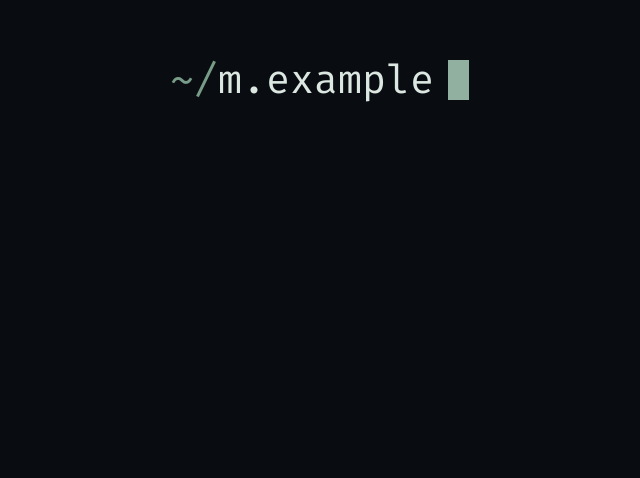
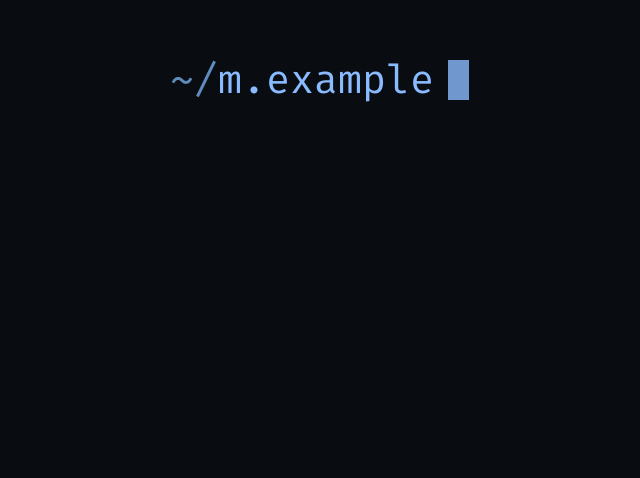
Before and after one commit to yhs785132-code/yhs785132-code.github.io, a plain HTML site: page index.html in a window 1280 px wide. Shown: the part 320-798 px from the top of the page, without its empty margins (313-953 px from the left). Drawn offline with Linux system fonts and the light colour scheme; animation ran at ten frames a second.

Commit message:
Give the intro and Games independent accent colors

```diff
--- a/assets/css/home.css
+++ b/assets/css/home.css
@@ -25,13 +25,14 @@ html:has(.home-page) { color-scheme: dark; }
   display: flex;
   align-items: center;
   margin: 0;
+  color: #8abbff;
   font-size: clamp(24px, 3.2vw, 40px);
   font-weight: 400;
   line-height: 1.4;
   letter-spacing: normal;
 }
-.home-intro h1 > span:first-child { color: #789c88; }
-.terminal-cursor { width: .52em; height: 1em; margin-left: .35em; background: #b3d9c3; opacity: .8; }
+.home-intro h1 > span:first-child { color: #608cbd; }
+.terminal-cursor { width: .52em; height: 1em; margin-left: .35em; background: #8abbff; opacity: .8; }
 .home-scroll[data-scroll-effects="on"] .home-intro.is-visible .terminal-cursor { animation: cursor-blink 1.3s step-end infinite; }
 @keyframes cursor-blink { 0%, 45% { opacity: .8; } 46%, 100% { opacity: 0; } }
 
@@ -120,7 +121,7 @@ html:has(.home-page) { color-scheme: dark; }
 .cpu-io-signals > use:not(.is-energized) { display: none; }
 .cpu-label-mobile { display: none; }
 
-.chapter--games { --link: #dca979; }
+.chapter--games { --ink: #e6a66b; --link: #f5c995; }
 .chapter--games .chapter-scene { background: #070305; }
 .chapter--games .chapter-layout { grid-template-columns: minmax(0, 1.45fr) minmax(250px, .75fr); grid-template-areas: "art title"; }
 .chapter--games h2 { grid-area: title; }
```
